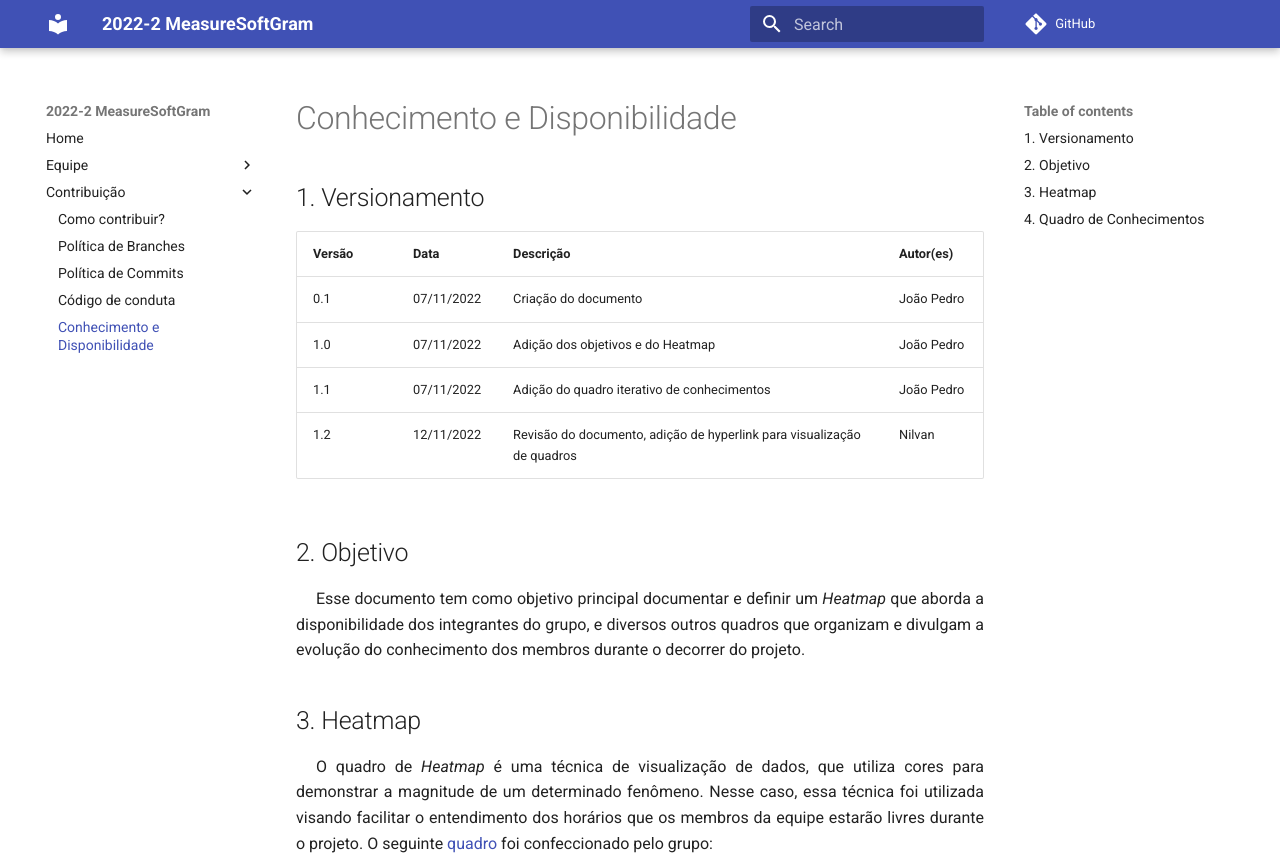
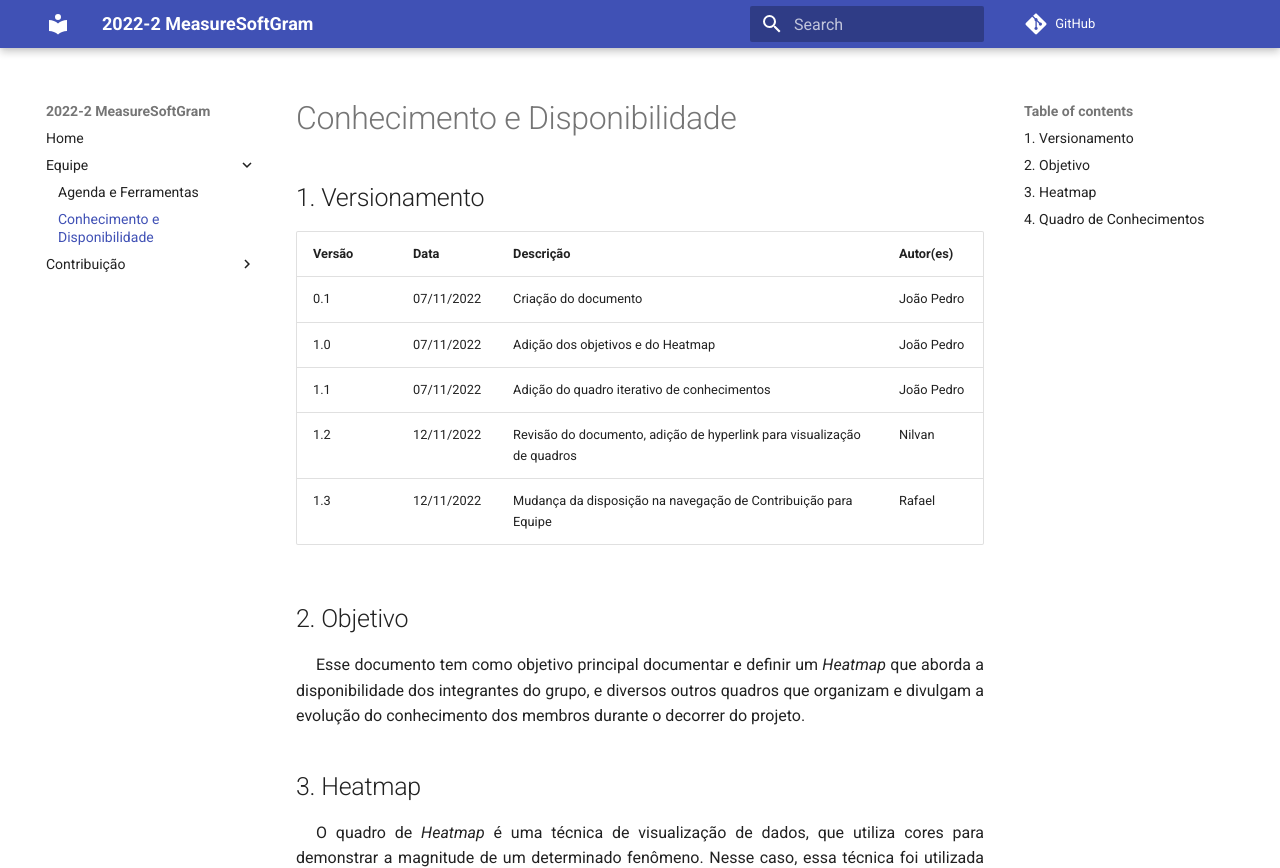
Before and after one commit to fga-eps-mds/2022-2-MeasureSoftGram-Doc, an MkDocs documentation site: the page built from docs/equipe/conhecimento-e-disponibilidade.md, in a window 1280 px wide and 900 px high, cut to the strip 0-868 px from the top of the window. Built offline with MkDocs 1.6.1 and Material for MkDocs 9.7.7, drawn with Linux system fonts in a browser that asks for light colours; comment, search, counter and statistics services are not loaded.

Commit message:
hotfix: alterando a disposicao do topico de conhecimento e disponibilidade de politicas para equipe

```diff
--- a/docs/equipe/conhecimento-e-disponibilidade.md
+++ b/docs/equipe/conhecimento-e-disponibilidade.md
@@ -6,6 +6,7 @@ Versão|Data|Descrição|Autor(es)
 1.0   | 07/11/2022 | Adição dos objetivos e do Heatmap | João Pedro
 1.1   | 07/11/2022 | Adição do quadro iterativo de conhecimentos| João Pedro
 1.2   | 12/11/2022 | Revisão do documento, adição de hyperlink para visualização de quadros| Nilvan
+1.3   | 12/11/2022 | Mudança da disposição na navegação de Contribuição para Equipe| Rafael
 
 ## 2. Objetivo
 
--- a/mkdocs.yml
+++ b/mkdocs.yml
@@ -9,12 +9,12 @@ nav:
   - Home: index.html
   - Equipe:
     - Agenda e Ferramentas: equipe/agenda-e-ferramentas.md
+    - Conhecimento e Disponibilidade: equipe/conhecimento-e-disponibilidade.md
   - Contribuição:
     - Como contribuir?: politicas/contribuindo.md
     - Política de Branches: politicas/branches.md
     - Política de Commits: politicas/commits.md
     - Código de conduta: politicas/CODE_OF_CONDUCT.md
-    - Conhecimento e Disponibilidade: equipe/conhecimento-e-disponibilidade.md
   # - Visão de Produto:
   #   -
   # - Plano e Monitoramento:
```
